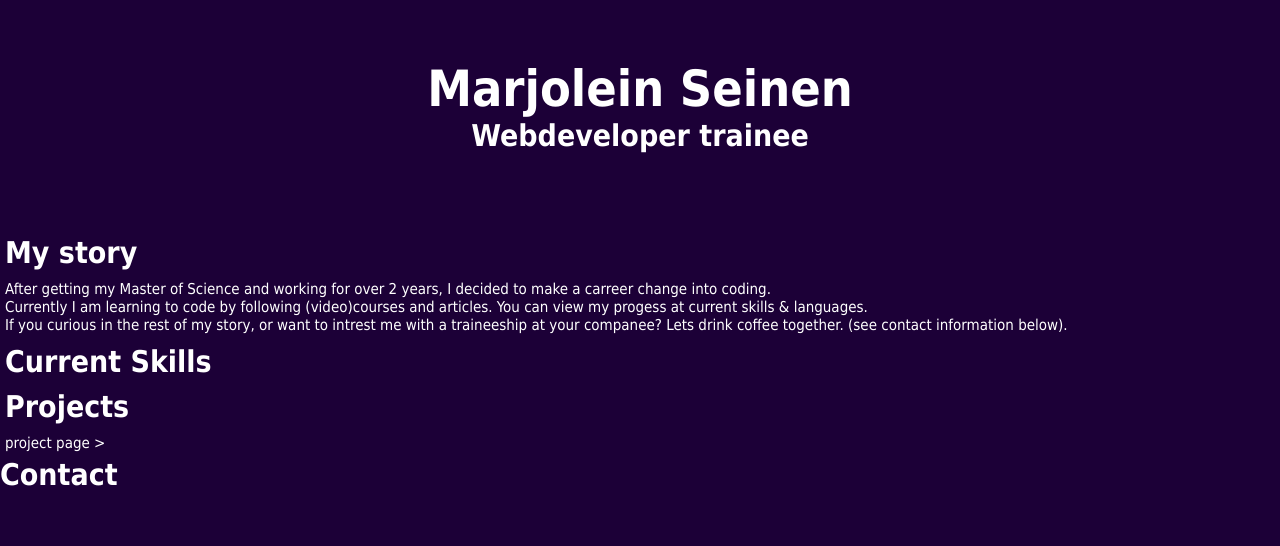
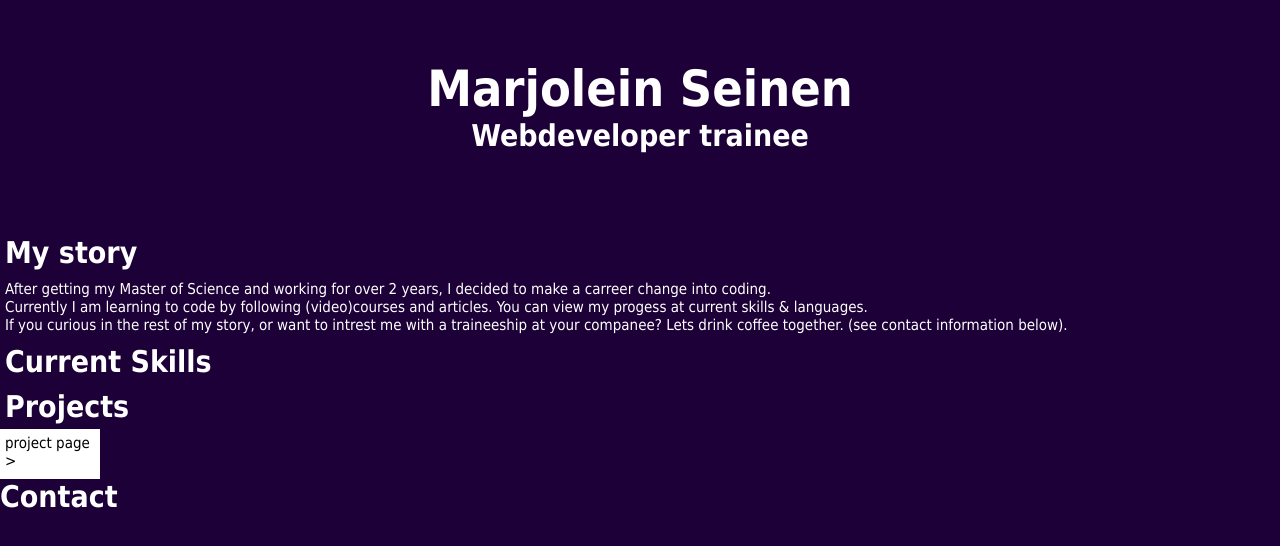
Before and after one commit to MarjoleinSeinen/MarjoleinSeinen.github.io, a plain HTML site: page index.html in a window 1280 px wide. Drawn offline with Linux system fonts and the light colour scheme.

Commit message:
change div id into class page-btn

```diff
--- a/index.html
+++ b/index.html
@@ -27,7 +27,7 @@
 <h3>Current Skills</h3>
 
 <h3>Projects</h3>
-<div id="page-btn"> <p> project page > </p> </div>
+<div class="page-btn"> <p> project page > </p> </div>
 
 <h2>Contact</h2>
 
```
